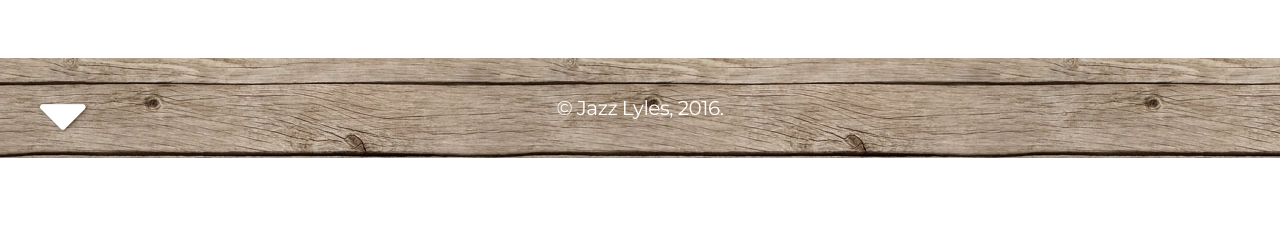
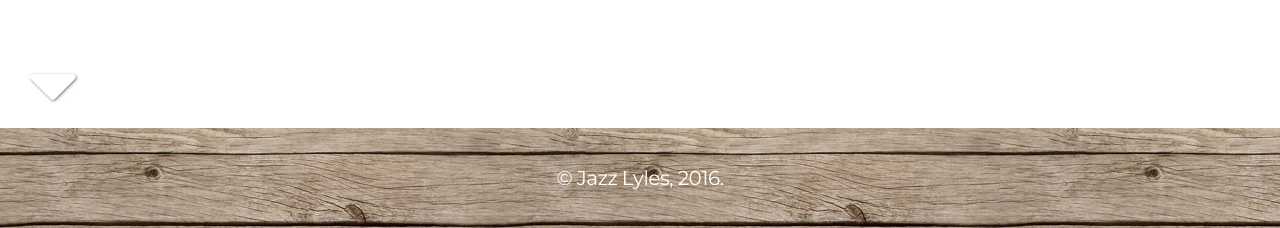
Before and after one commit to existenzial/existenzial.github.io, a plain HTML site: page index.html in a window 1280 px wide. Shown: the part 582-810 px from the top of the page. Drawn offline with nearby package versions, Linux system fonts and the light colour scheme; some packages are replaced by stand-ins of ours.

Commit message:
arrow reposition test #2

```diff
--- a/css/main.css
+++ b/css/main.css
@@ -486,9 +486,10 @@ footer {
 }
 
 .dropdown {
-    margin: auto;
+    margin: -30px;
+    padding-left: 20px;
     display: inline-block;
-    position: fixed;
+    position: relative;
 }
 
 .fa-li:before {
```
